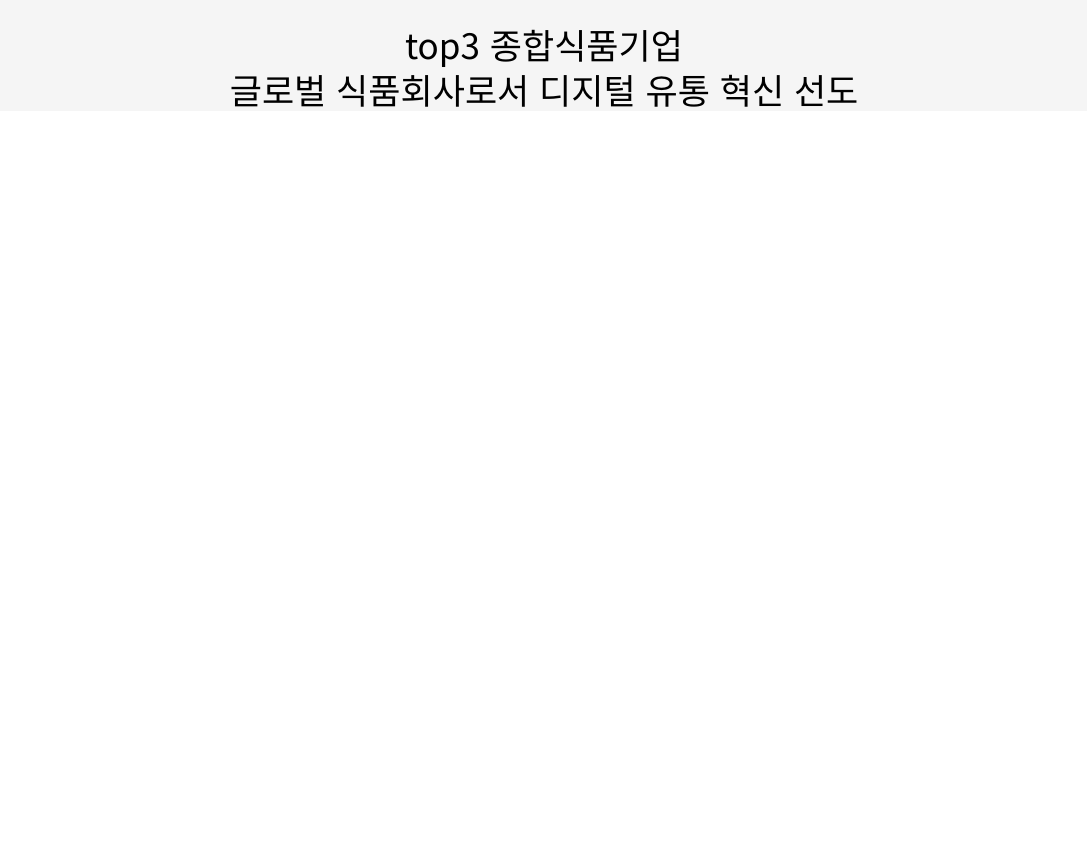
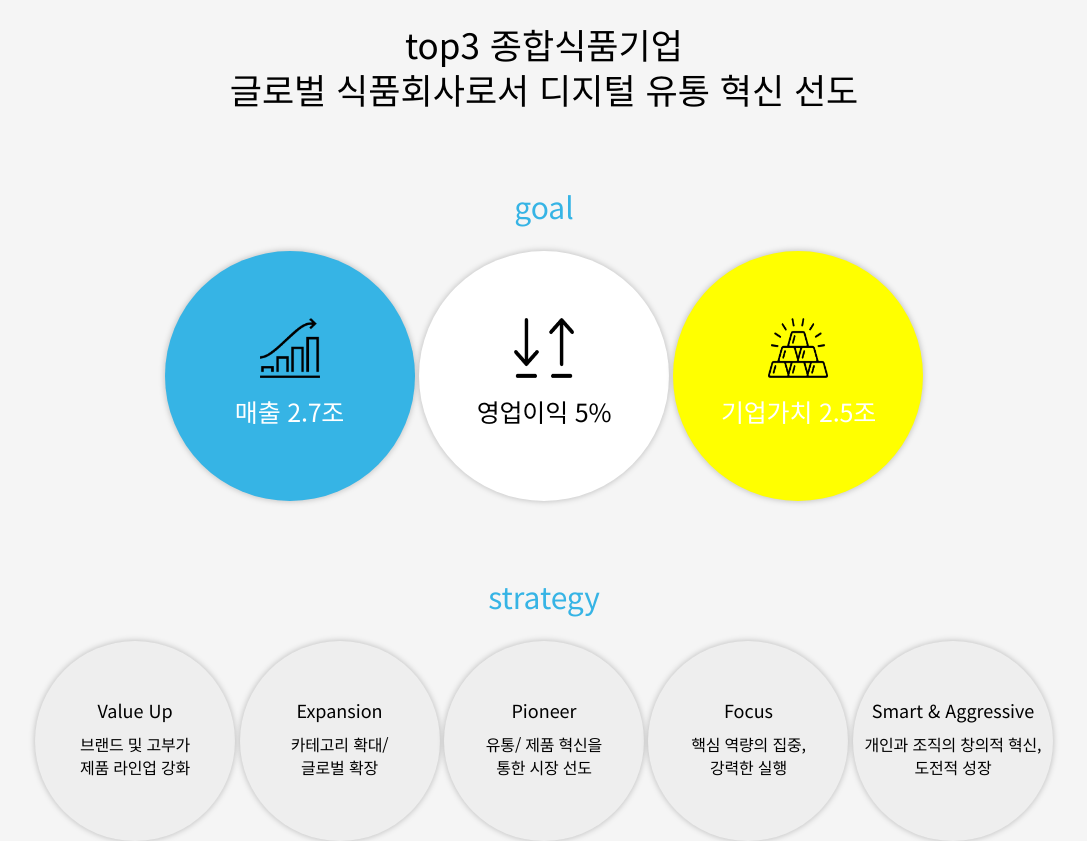
Before and after one commit to Dev-hee/css-study, a plain HTML site: page project_spc/index.html in a window 1280 px wide. Shown: the part 719-1560 px from the top of the page, without its empty margins (96-1183 px from the left). Before the commit the page ends 833 px from the top, so only its background shows below. Drawn offline with Linux system fonts and the light colour scheme.

Commit message:
css속성

```diff
--- a/project_spc/index.html
+++ b/project_spc/index.html
@@ -9,6 +9,7 @@
     <link href="https://fonts.googleapis.com/css2?family=Noto+Sans+KR:wght@100..900&display=swap" rel="stylesheet">
     <link rel="stylesheet" href="./style/reset.css">
     <link rel="stylesheet" href="./style/index.css">
+    <link rel="icon" href="./images/icon.jpg" type="image/x-icon">
 </head>
 <body>
     <main>
@@ -26,6 +27,30 @@
                 <h2>vision</h2>
                 <P>top3 종합식품기업<br>글로벌 식품회사로서 디지털 유통 혁신 선도</P>
             </div>
+            <!-- GOAL시작 -->
+            <div class="goal">
+                <h2>goal</h2>
+                    <ul class="goal_contents">
+                        <li class="first">
+                            <p class="icon"><img src="images/sandwich1.png" alt=""></p><h3>매출 2.7조</h3></li>
+                            <li class="second">
+                            <p class="icon"><img src="images/sandwich2.png" alt=""></p><h3>영업이익 5%</h3></li>
+                            <li class="last">
+                            <p class="icon"><img src="images/sandwich3.png" alt=""></p><h3>기업가치 2.5조</h3></li>
+                    </ul>
+            </div>
+            <!-- trategy시작 -->
+            <div class="strategy">
+                <h2>strategy</h2>
+                    <ul class="strategy_contents">
+                        <li><h3>Value Up</h3><p>브랜드 및 고부가 <br>제품 라인업 강화</p></li>
+                        <li><h3>Expansion</h3><p>카테고리 확대/ <br>글로벌 확장</p></li>
+                        <li><h3>Pioneer</h3><p>유통/ 제품 혁신을 <br>통한 시장 선도</p></li>
+                        <li><h3>Focus</h3><p>핵심 역량의 집중,<br> 강력한 실행</p></li>
+                        <li><h3>Smart & Aggressive</h3><p>개인과 조직의 창의적 혁신,<br> 도전적 성장 </p></li>
+                    </ul>
+            </div>
+
         </div>
     </main>
 </body>
--- a/project_spc/style/index.css
+++ b/project_spc/style/index.css
@@ -26,7 +26,7 @@ main .contents_bg > p {
     padding-bottom: 30px;
 }
 main .contents_bg .vision {}
-main .contents_bg .vision h2
+main .contents_bg .vision h2, main .contents_bg .goal h2, main .strategy h2
 {
     padding-top: 80px;
     padding-bottom: 30px;
@@ -37,3 +37,68 @@ main .contents_bg .vision p {
     line-height:45px;
     font-size:2.188rem;
 }
+/* goal */
+
+main .contents_bg .goal {
+}
+main .contents_bg .goal h2{
+}
+main .contents_bg .goal .goal_contents {
+}
+main .contents_bg .goal .goal_contents li {
+    width:250px; height:250px;
+    border-radius:50%;
+    padding-top:67px;
+    display: inline-block;
+    text-align: center;
+    /* figma drop-shadow ==css box-shadow */
+    /* box-shadow : x축 y축 blur 값 색상; */
+    box-shadow:0px 0px 6px rgba(0,0,0,0.25)
+    /* text-align:center; */
+}
+main .contents_bg .goal .goal_contents .first{
+    background-color: #36B4E5;
+}
+main .contents_bg .goal .goal_contents .second{
+    background-color: #ffffff;
+}
+main .contents_bg .goal .goal_contents .last{
+    background-color:yellow
+}
+main .contents_bg .goal .goal_contents li .icon{
+    padding-bottom:20px;
+}
+main .contents_bg .goal .goal_contents li .icon img{
+    width:60px; height:60px;
+}
+.contents_bg .goal .goal_contents li h3{
+    color:#ffffff;
+    letter-spacing: -0.2px;
+    font-size: 1.563rem
+}
+main .contents_bg .goal .goal_contents .second h3{
+    color:black;
+}
+main .contents_bg .strategy{}
+main .contents_bg .strategy h2{
+}
+main .contents_bg .strategy .strategy_contents{
+}
+main .contents_bg .strategy .strategy_contents li{
+    display:inline-block;
+    background-color:#eeeeee;
+    width: 200px; height: 200px;
+    border-radius:50%;
+    padding-top:60px;
+    box-shadow:0px 0px 6px rgba(0,0,0,0.25)
+}
+main .contents_bg .strategy .strategy_contents li h3{
+    font-size:1.125rem;
+    padding-bottom:7px;
+}
+main .contents_bg .strategy .strategy_contents li p{
+    letter-spacing:-0.2px;
+    padding-top:7px;
+    padding-bottom:58px;
+    line-height:23px;
+}
--- a/project_spc/style/reset.css
+++ b/project_spc/style/reset.css
@@ -1,4 +1,5 @@
 /* html 초기화용 */
+*{box-sizing: border-box;}
 body,html,
 h1,h2,h3,h4,h5,h6,
 p,ul,ol,li,dl,dt,dd,
```
Also changed, not shown: project_spc/images/icon.jpg (added), project_spc/images/sandwich1.png (added), project_spc/images/sandwich2.png (added), project_spc/images/sandwich3.png (added).
